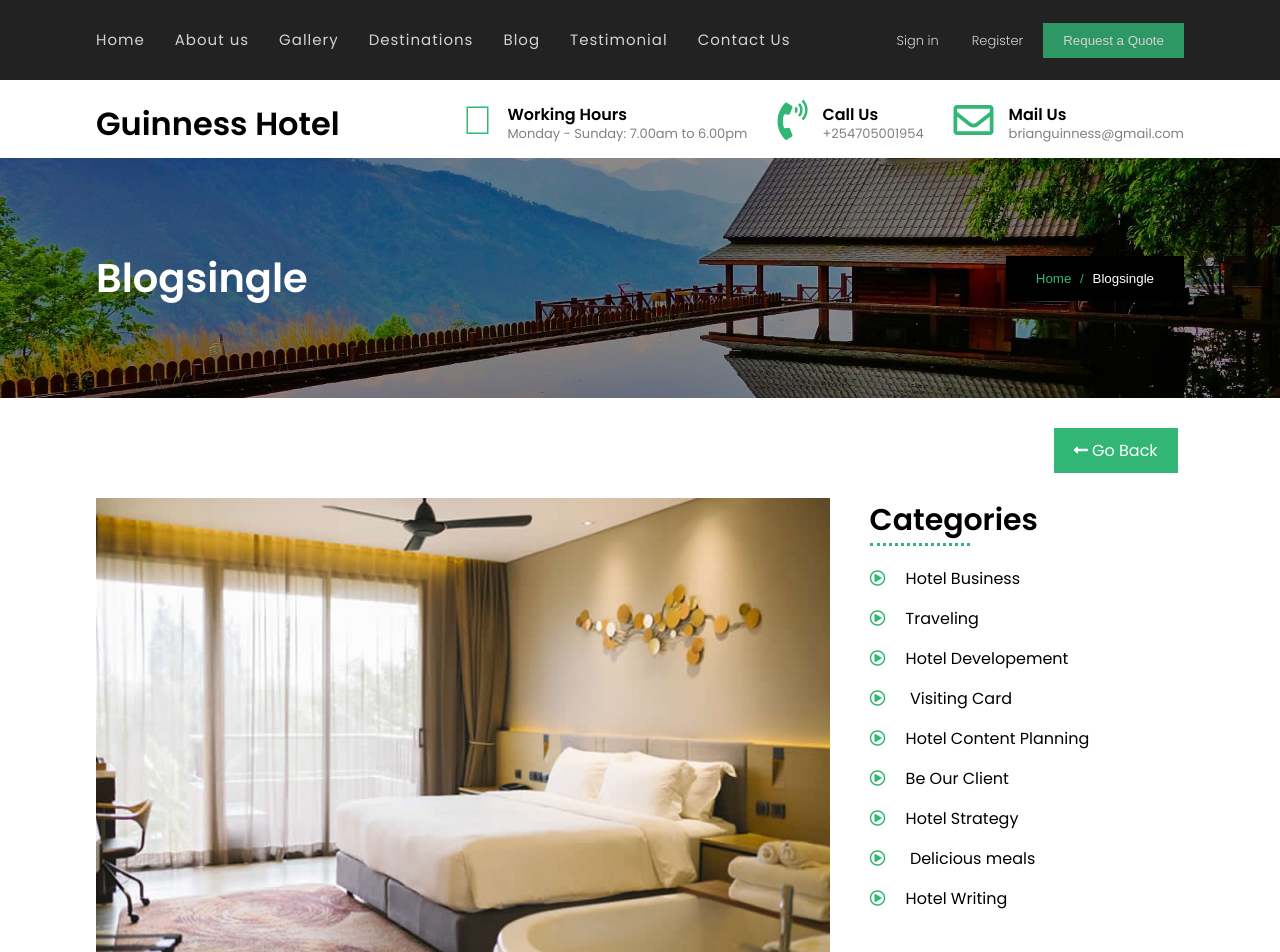
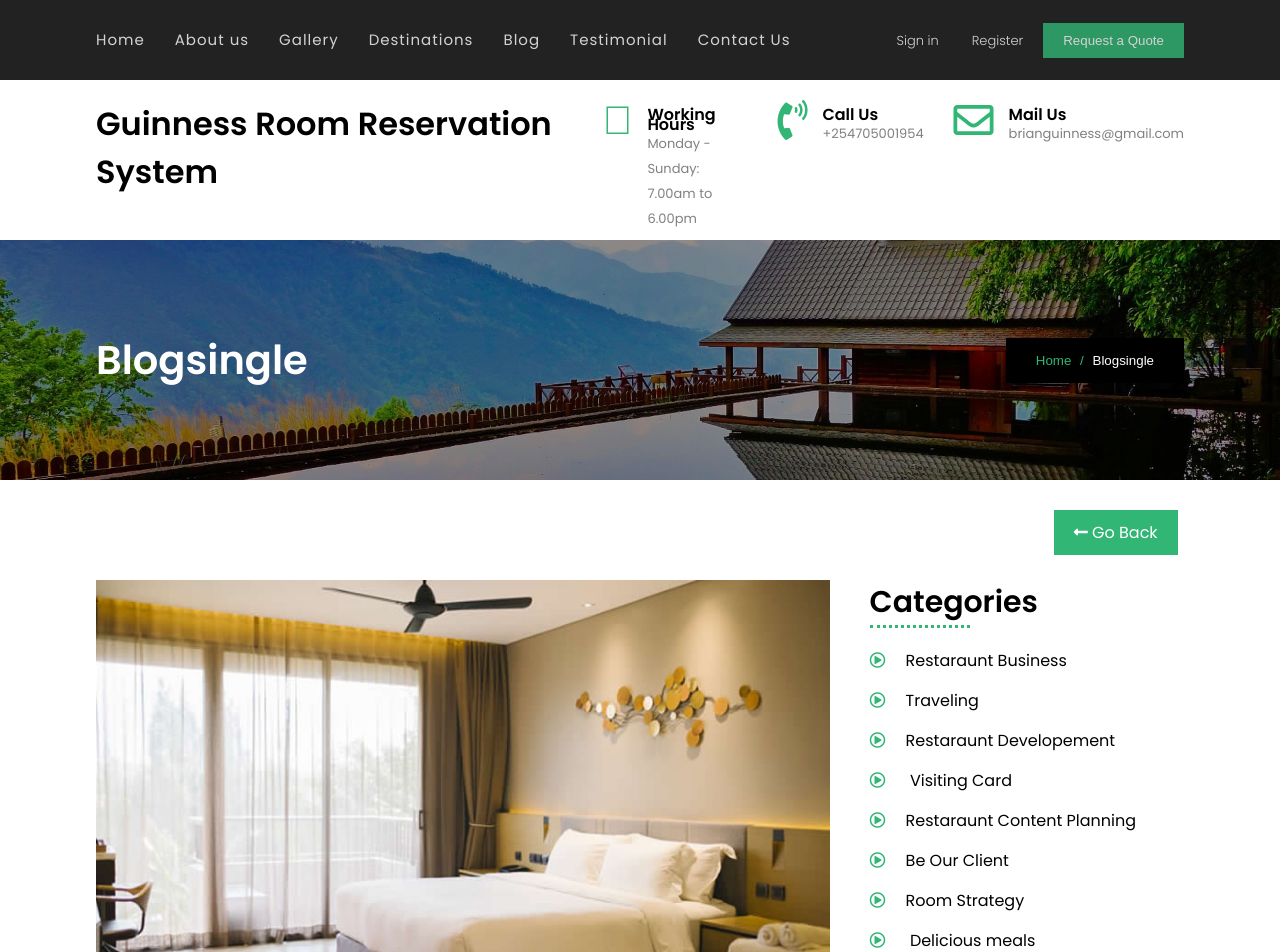
Before and after one commit to LincolinAngaya/Guiness-hotel, a React (Create React App) app: page /blogsingle/1 in a window 1280 px wide. Shown: the top 952 px of the page. Built offline with nearby package versions, Linux system fonts and the light colour scheme.

Commit message:
corrections

```diff
--- a/src/Common/Navbar/Navbar.js
+++ b/src/Common/Navbar/Navbar.js
@@ -82,7 +82,7 @@ const Navbar = () => {
       <header>
         <div className='container flex_space'>
           <div className='logo'>
-            <h1>Guinness Hotel</h1>
+            <h1>Guinness Room Reservation System</h1>
           </div>
 
           <div className='contact flex_space '>
--- a/src/Components/Blog/BlogData.js
+++ b/src/Components/Blog/BlogData.js
@@ -10,7 +10,7 @@ import blog8 from './singlepage/single-2.jpg'
 const BlogData = [{
         id: 1,
         date: "August 01, 2022",
-        catgeory: "Hotel Business ",
+        catgeory: "Restaraunt Business ",
         title: "The Most Advance Hotel Business Plan",
         cover: `${blog1}`,
         para: "The hotel industry is solely concerned with the provision of guest accommodation and related services.",
@@ -28,7 +28,7 @@ const BlogData = [{
     {
         id: 3,
         date: "August 03, 2022",
-        catgeory: "Hotel Developement",
+        catgeory: "Restaraunt Developement",
         title: "Modern Hotel Design",
         cover: `${blog3}`,
         para: " shaggy Seventies.Sometimes,a design hotel 's modern look has a distinct organic edge, with raw natural materials",
@@ -46,7 +46,7 @@ const BlogData = [{
     {
         id: 5,
         date: "August 05, 2022",
-        catgeory: "Hotel Content Planning",
+        catgeory: "Restaraunt Content Planning",
         title: "Investment Planning",
         cover: `${blog5}`,
         para: "The hotel investment outlook is good.The reason is that the hospitality industry in general is a great investment optionfor generating income and building long - term wealth.People constantly book overnight stays and holidays.",
@@ -64,7 +64,7 @@ const BlogData = [{
     {
         id: 6,
         date: "August 07, 2022",
-        catgeory: "Hotel Strategy",
+        catgeory: "Room Strategy",
         title: "Smart Flexible Hotel Strategy",
         cover: `${blog7}`,
         para: "group bookings, direct bookings, destination marketing, cross promotional sales, guest rewards strategies, revenue management strategies. Other room selling techniques might include upselling, cross-selling, packages, promotions, re-marketing, and local partnerships.",
@@ -82,7 +82,7 @@ const BlogData = [{
     {
         id: 8,
         date: "August 09, 2022",
-        catgeory: "Hotel Writing",
+        catgeory: "room Writing",
         title: "Investment Planning",
         cover: `${blog1}`,
         para: "Some examples of common types of business travel include travelling to a different branch of the same company, travelling to a different location to meet suppliers or business partners, or travelling for a conference or business event.",
--- a/src/Components/HomeSection/popular/MostPopular.js
+++ b/src/Components/HomeSection/popular/MostPopular.js
@@ -8,7 +8,7 @@ const MostPopular = () => {
       <section className='popular top'>
         <div className='full_container'>
           <div className='heading'>
-            <h1>Most Popular Hotel</h1>
+            <h1>Most Popular Restaraunts</h1>
             <div className='line'></div>
           </div>
 
```
